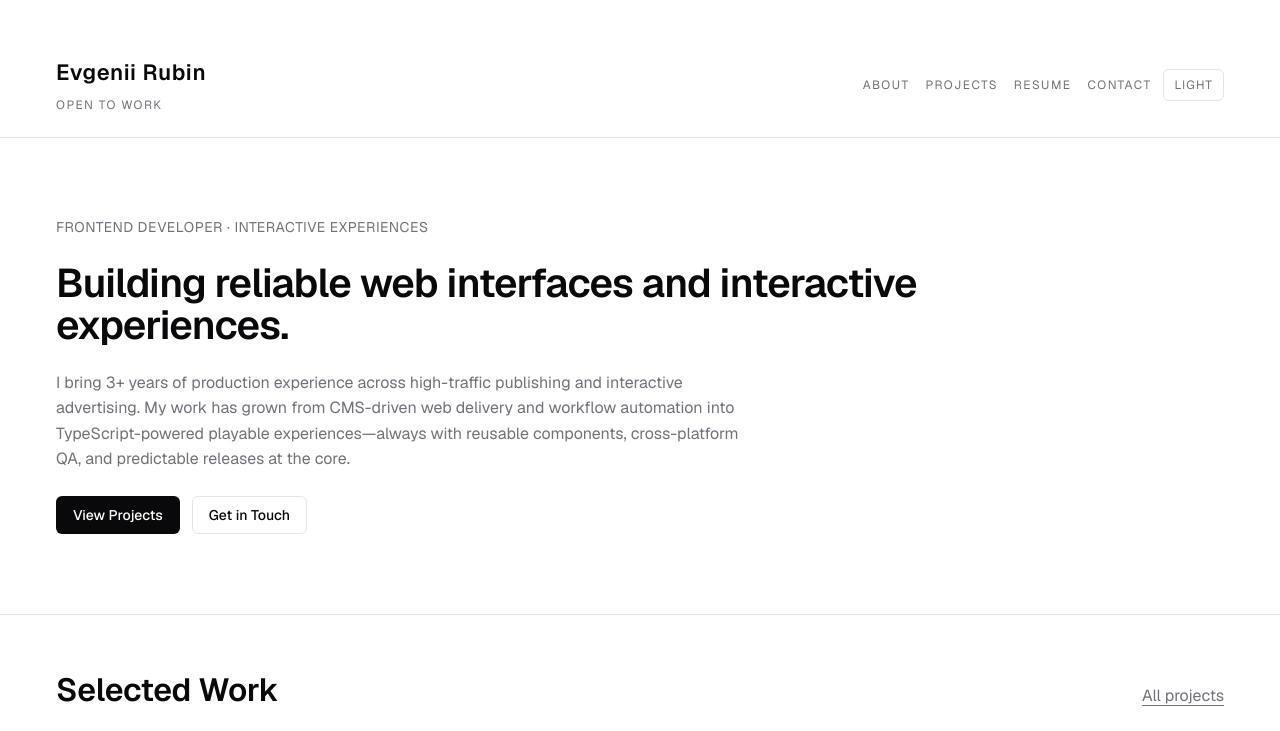
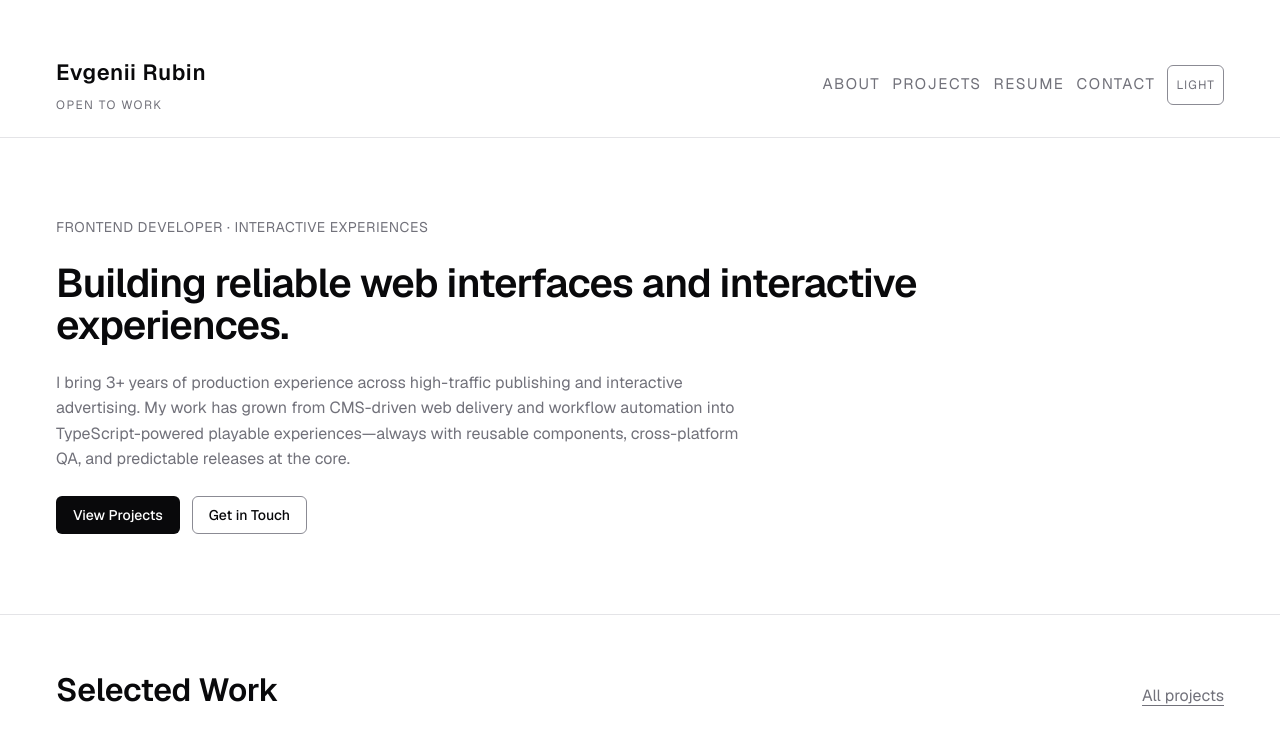
Before and after one commit to stupidkubik/my-website, a Next.js app: page / in a window 1280 px wide. Shown: the top 731 px of the page. Built offline with nearby package versions, Linux system fonts and the light colour scheme; no server answers.

Commit message:
refactor(design): strengthen interactive foundations

```diff
--- a/src/components/Header.tsx
+++ b/src/components/Header.tsx
@@ -26,10 +26,10 @@ export default function Header() {
             Open to Work
           </p>
         </div>
-        <div className="flex min-w-0 flex-wrap items-center gap-2 xs:gap-3 sm:gap-5">
+        <div className="flex min-w-0 flex-wrap items-center gap-1.5 xs:gap-3 sm:gap-5">
           <nav
             aria-label="Primary"
-            className="flex flex-wrap items-center gap-3 text-[11px] uppercase tracking-[0.08em] text-muted-fg xxs:gap-2 xxs:text-[10px] xxs:tracking-[0.06em] xs:gap-4 xs:text-xs xs:tracking-[0.12em] sm:gap-6 sm:text-[0.95rem] sm:tracking-[0.02em]"
+            className="flex min-w-0 flex-1 items-center justify-between gap-1 text-xs uppercase tracking-[0.04em] text-muted-fg xs:flex-none xs:justify-start xs:gap-3 xs:tracking-[0.1em] sm:gap-6 sm:text-[0.95rem] sm:tracking-[0.02em]"
           >
             {navItems.map((item) => {
               const isActive =
@@ -39,11 +39,11 @@ export default function Header() {
                 <Link
                   key={item.href}
                   aria-current={isActive ? "page" : undefined}
-                  className={`transition ${
+                  className={`inline-flex min-h-10 items-center border-b transition ${
                     isActive
-                      ? "text-fg"
-                      : "text-muted-fg hover:text-fg"
-                  } inline-flex min-h-[2rem] items-center py-1`}
+                      ? "border-fg font-medium text-fg"
+                      : "border-transparent text-muted-fg hover:text-fg"
+                  }`}
                   href={item.href}
                 >
                   {item.label}
--- a/src/components/ThemeToggle.tsx
+++ b/src/components/ThemeToggle.tsx
@@ -43,7 +43,7 @@ export default function ThemeToggle() {
     <button
       aria-label={isDark ? "Switch to light theme" : "Switch to dark theme"}
       aria-pressed={isDark}
-      className="inline-flex min-h-[2rem] items-center rounded-md border border-border px-2.5 py-1 text-[11px] uppercase tracking-[0.08em] text-muted-fg transition hover:border-fg hover:text-fg xxs:text-[10px] xxs:tracking-[0.06em] xs:text-xs xs:tracking-[0.1em]"
+      className="inline-flex min-h-10 items-center rounded-md border border-interactive-border px-2 py-1 text-xs uppercase tracking-[0.06em] text-muted-fg transition hover:border-fg hover:text-fg xs:tracking-[0.1em]"
       onClick={handleToggle}
       type="button"
     >
--- a/src/components/ui/Button.tsx
+++ b/src/components/ui/Button.tsx
@@ -6,7 +6,7 @@ const baseClassName =
 
 const variantStyles = {
   primary: "border-transparent bg-primary text-primary-contrast",
-  outline: "border-border text-fg",
+  outline: "border-interactive-border text-fg",
   ghost: "border-transparent text-fg hover:bg-muted"
 } as const;
 
--- a/src/styles/globals.css
+++ b/src/styles/globals.css
@@ -10,6 +10,7 @@
     --color-muted: #f4f4f5;
     --color-muted-fg: #71717a;
     --color-border: #e4e4e7;
+    --color-interactive-border: #8b8b94;
     --color-primary: #09090b;
     --color-primary-contrast: #ffffff;
   }
@@ -21,6 +22,7 @@
     --color-muted: #18181b;
     --color-muted-fg: #a1a1aa;
     --color-border: #27272a;
+    --color-interactive-border: #71717a;
     --color-primary: #fafafa;
     --color-primary-contrast: #09090b;
   }
@@ -49,7 +51,7 @@
   top: 0.75rem;
   left: 1rem;
   z-index: 50;
-  border: 1px solid var(--color-border);
+  border: 1px solid var(--color-interactive-border);
   border-radius: 0.375rem;
   background: var(--color-bg);
   color: var(--color-fg);
--- a/tailwind.config.js
+++ b/tailwind.config.js
@@ -29,6 +29,7 @@ module.exports = {
         muted: "var(--color-muted)",
         "muted-fg": "var(--color-muted-fg)",
         border: "var(--color-border)",
+        "interactive-border": "var(--color-interactive-border)",
         primary: "var(--color-primary)",
         "primary-contrast": "var(--color-primary-contrast)"
       },
```
